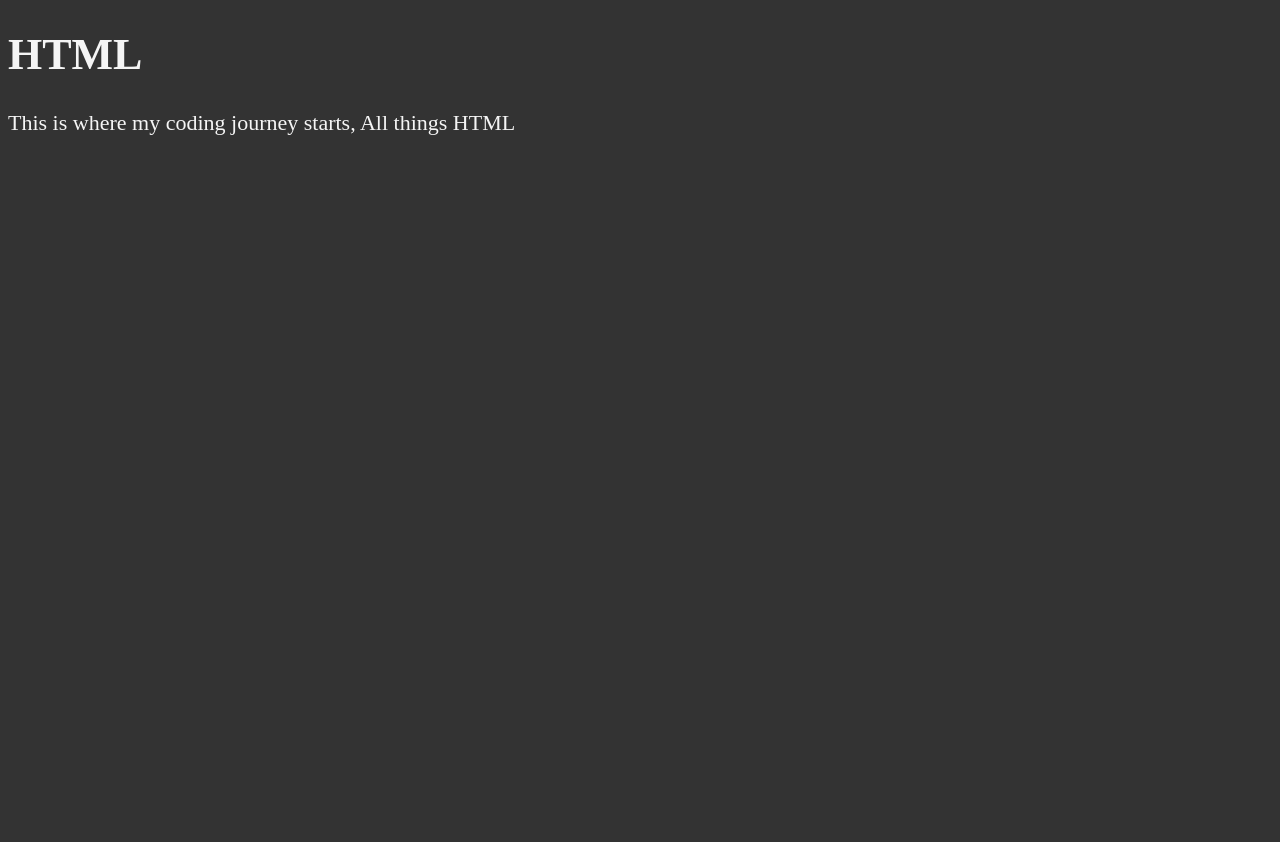
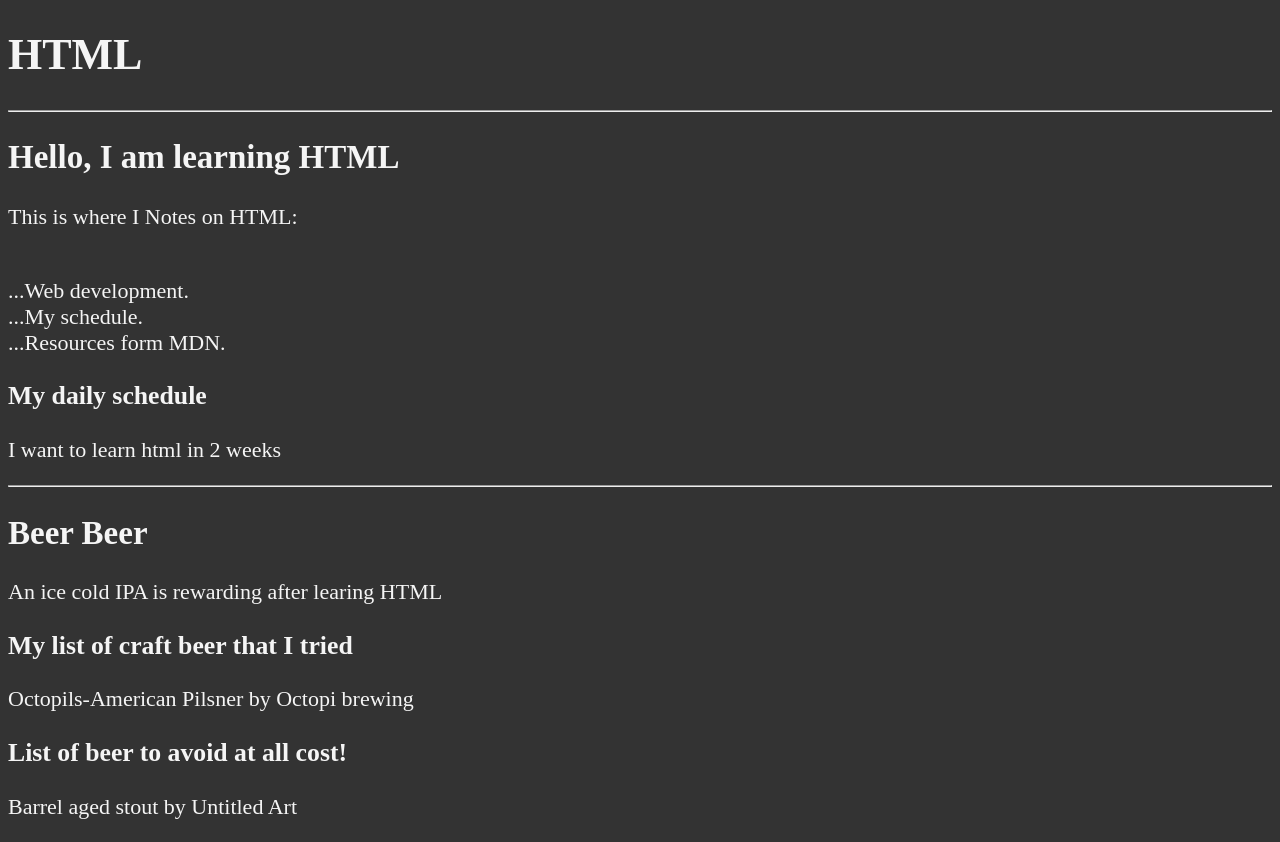
Before and after one commit to BonditS/lets-give-a-second-try, a plain HTML site: page index.html in a window 1280 px wide. Before the commit the page ends 800 px from the top, so only its background shows below. Drawn offline with Linux system fonts and the light colour scheme.

Commit message:
block elements

```diff
--- a/index.html
+++ b/index.html
@@ -12,8 +12,37 @@
 </head>
 
 <body>
+    <!-- here i have a title in h1 tag. -->
+    <!-- Header has a semantic important, it gives meaning to the content -->
     <h1>HTML</h1>
-    <p>This is where my coding journey starts, All things HTML</p>
+
+    <hr>
+
+    <!-- I have an area for sub topic -->
+    <h2>Hello, I am learning HTML</h2>
+    <p>This is where I Notes on HTML:</p>
+        <br>...Web development.
+        <br>...My schedule.
+        <br>...Resources form MDN.
+
+    <!-- we can also have sub topic under another sub topic -->
+    <!-- I am starting to form a DOMtree -->
+    <!-- Eventhough I am not using CSS styling but
+    I can see the heirarchy in the code -->
+    <h3>My daily schedule</h3>
+    <p>I want to learn html in 2 weeks</p>
+
+    <hr>
+
+    <h2>Beer Beer</h2>
+    <p>An ice cold IPA is rewarding after learing HTML</p>
+
+    <h3>My list of craft beer that I tried</h3>
+    <p>Octopils-American Pilsner by Octopi brewing</p>
+
+    <h3>List of beer to avoid at all cost!</h3>
+    <p>Barrel aged stout by Untitled Art</p>
+
 </body>
 
 </html>
```
